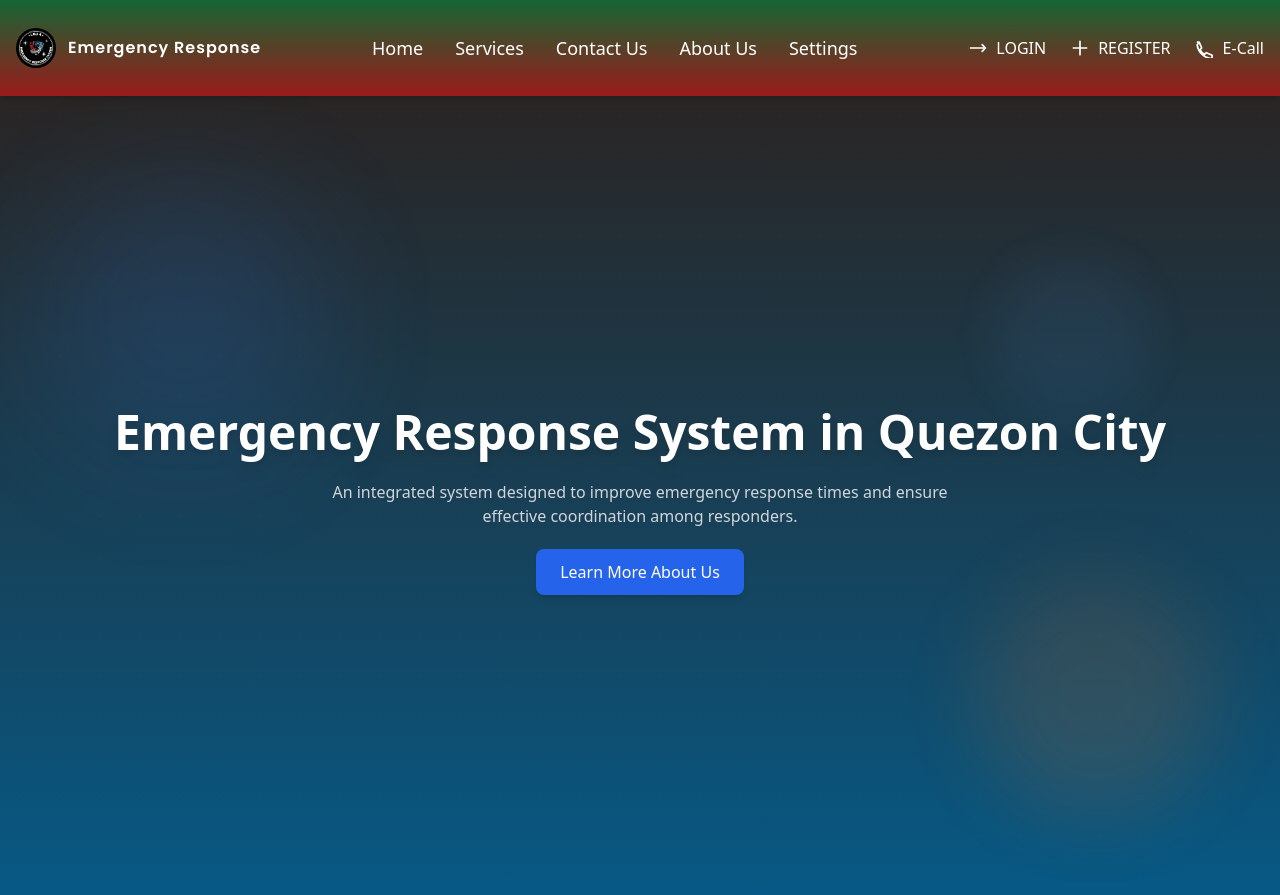
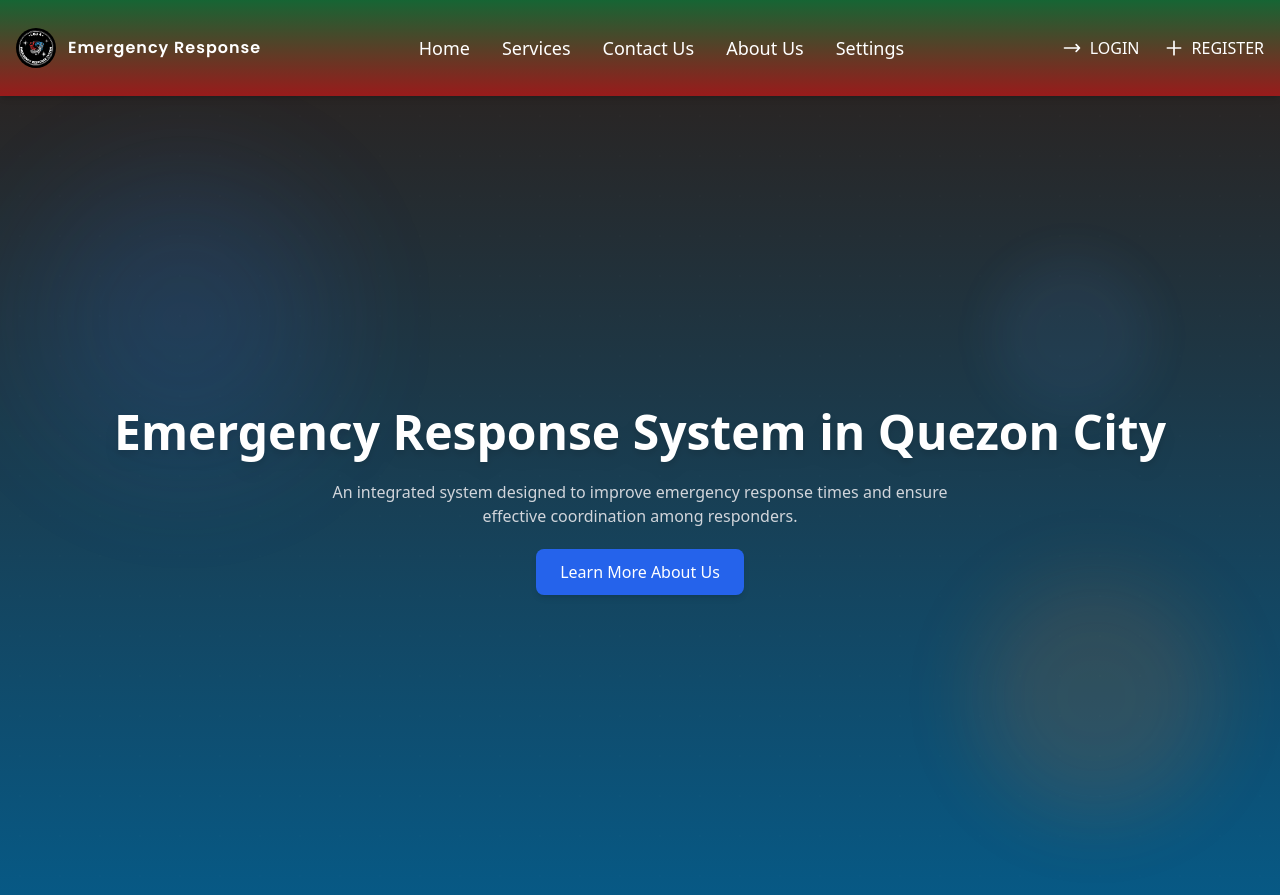
Before and after one commit to Haruzachi/response, a PHP site: page /index/dashboard.php in a window 1280 px wide. Shown: the top 895 px of the page. Run offline with PHP 8.4, Linux system fonts and the light colour scheme; some libraries are stand-ins or nearby versions.

Commit message:
update all changes

```diff
--- a/index/dashboard.php
+++ b/index/dashboard.php
@@ -117,28 +117,13 @@ if ($_SERVER["REQUEST_METHOD"] === "POST" && !empty($_POST['feedback'])) {
         </a>
 
 
-        <a href="#" onclick="openCallModal()"
-           class="flex items-center space-x-2 text-white font-medium transition duration-300 hover:text-red-400">
-          <svg xmlns="http://www.w3.org/2000/svg" class="w-5 h-5" fill="none" viewBox="0 0 24 24" stroke="currentColor">
-            <path stroke-linecap="round" stroke-linejoin="round" stroke-width="2" d="M3 5h2l3 7-2 2a11.042 11.042 0 005.586 5.586l2-2 7 3v2a2 2 0 01-2 2 19 19 0 01-16-16 2 2 0 012-2z" />
-          </svg>
-          <span class="relative group">
-            E-Call
-            <span class="absolute left-0 bottom-0 w-0 h-[2px] bg-red-400 transition-all duration-300 group-hover:w-full"></span>
-          </span>
-        </a>
       </div>
 
 
      <!---============================== MOBILE BUTTON ==============================--->
 <div class="flex items-center space-x-3 md:hidden">
 
-<!---============================== E-CALL BUTTON ==============================--->
-  <button onclick="openCallModal()" class="text-white focus:outline-none">
-    <svg xmlns="http://www.w3.org/2000/svg" class="w-7 h-7" fill="none" viewBox="0 0 24 24" stroke="currentColor">
-      <path stroke-linecap="round" stroke-linejoin="round" stroke-width="2" d="M3 5h2l3 7-2 2a11.042 11.042 0 005.586 5.586l2-2 7 3v2a2 2 0 01-2 2 19 19 0 01-16-16 2 2 0 012-2z" />
-    </svg>
-  </button>
+
 
   <!---============================== MENU BUTTON ==============================--->
   <button onclick="toggleMenu()" class="focus:outline-none">
```
